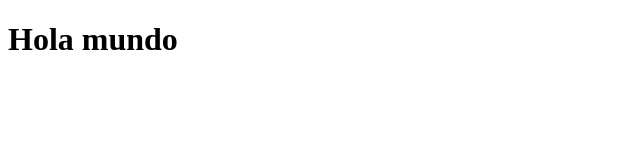
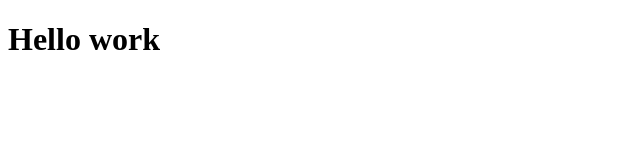
Before and after one commit to cursosdevfull/Javascript_Group04, a plain HTML site: page index.html in a window 1280 px wide. Shown: the whole page, without its empty margins (0-640 px from the left). Drawn offline with Linux system fonts and the light colour scheme.

Commit message:
mensaje cambiado

```diff
--- a/index.html
+++ b/index.html
@@ -6,6 +6,6 @@
     <title>Document</title>
   </head>
   <body>
-    <h1>Hola mundo</h1>
+    <h1>Hello work</h1>
   </body>
 </html>
```
